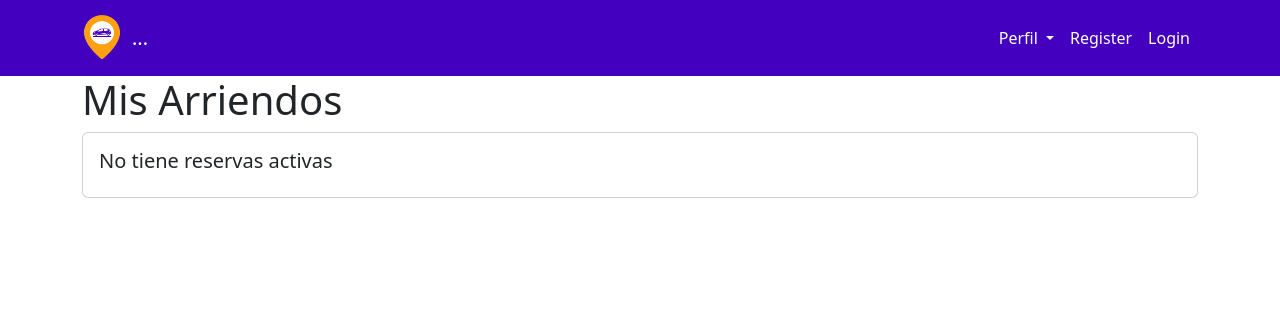
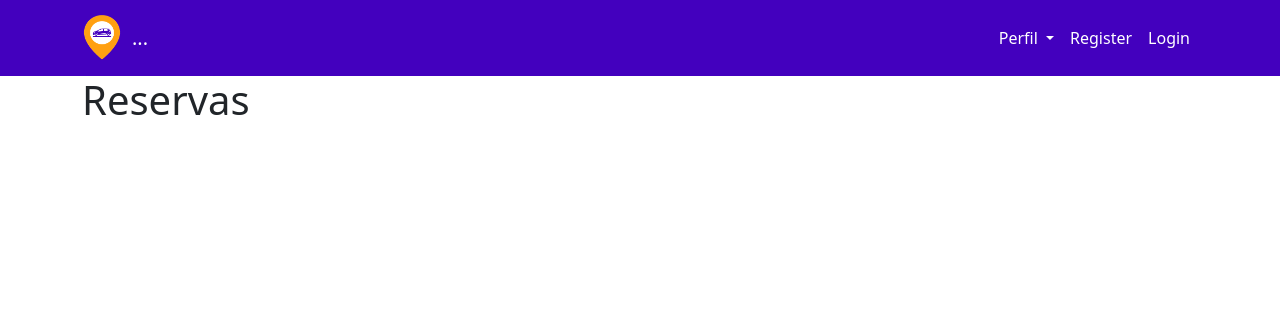
Before and after one commit to NicoSabandoff/Estacionamiento, a Django app: page /arriendos/ in a window 1280 px wide. Shown: the top 336 px of the page. Run offline with Django 3.2, Linux system fonts and the light colour scheme; some libraries are stand-ins or nearby versions.

Commit message:
correccion en clases

```diff
--- a/app/templates/estacionamiento/arriendos.html
+++ b/app/templates/estacionamiento/arriendos.html
@@ -1,30 +1,24 @@
 {% extends 'estacionamiento/base.html' %}
 
 {% block content %}
-    <h1>Mis Arriendos</h1>
+    <h1>Reservas</h1>
     <div class="card-deck">
-        {% if arrendamientos %}
         {% for arrendamiento in arrendamientos %}
             <div class="card">
                 <div class="card-body">
-                        <h5 class="card-title">Fecha de Inicio: {{ arrendamiento.fecha_inicio }}</h5>
+                    <h6 class="card-subtitle mb-2 text-muted">Fecha de Inicio: {{ arrendamiento.fecha_inicio }}</h6>
                     <h6 class="card-subtitle mb-2 text-muted">Fecha de Fin: {{ arrendamiento.fecha_fin }}</h6>
-                        <p class="card-text">Precio Total: {{ arrendamiento.precio }}</p>
+                    <h6 class="card-subtitle mb-2 text-muted">Dirección: {{ arrendamiento.estacionamiento.direccion }}</h6>
+                    <h6 class="card-subtitle mb-2 text-muted">Precio Total: {{ arrendamiento.precio }}</h6>
                     <!-- Agrega más detalles según tus modelos -->
                     <div class="btn-group" role="group">
-                            <a href="" class="btn btn-primary">Modificar</a>
-                            <a href="" class="btn btn-danger">Cancelar</a>
+                        <a href="{% url 'editar_arrendamiento' arrendamiento.id %}" class="btn">Modificar</a>
+                    </div>
+                    <div class="btn-group" role="group">
+                        <a href="{% url 'cancelar_reserva' arrendamiento.id %}" class="btn">Cancelar Reserva</a>
                     </div>
                 </div>
             </div>
         {% endfor %}
-        {% else %}
-            <div class="card">
-                <div class="card-body">
-                    <h5 class="card-title">No tiene reservas activas</h5>
-
-                </div>
-            </div>
-        {% endif %}
     </div>
 {% endblock %}
--- a/app/templates/estacionamiento/base.html
+++ b/app/templates/estacionamiento/base.html
@@ -42,7 +42,6 @@
                         <ul class="dropdown-menu" aria-labelledby="navbarDropdownMenuLink">
                           <li><a class="dropdown-item" href="#">Mi Perfil</a></li>
                           <li><a class="dropdown-item" href="{% url 'arriendos' %}">Mis Arriendos</a></li>
-                          <li><a class="dropdown-item" href="#">Mis Reservas</a></li>
                           <li><a class="dropdown-item" href="#">Ayuda</a></li>
                         </ul>
                       </li>
--- a/app/templates/estacionamiento/buscar.html
+++ b/app/templates/estacionamiento/buscar.html
@@ -82,10 +82,6 @@
                 });
             }
 
-            if (horaInicio != $(this).val()) {
-                $('#hora_fin').val('--.--');
-            }
-
             $('#hora_fin').prop('disabled', false);
         });
 
--- a/app/views.py
+++ b/app/views.py
@@ -143,8 +143,12 @@ def editar_arrendamiento(request, arrendamiento_id):
     return render(request, 'estacionamiento/editar_arrendamiento.html', {'arrendamiento': arrendamiento})
 
 
+
+
 def confirmar_cancelacion(request):
     return render(request, 'estacionamiento/confirmacion_cancelado.html')
+
+
 
 def cancelar_reserva(request, arrendamiento_id):
     try:
--- a/myvenv/pyvenv.cfg
+++ b/myvenv/pyvenv.cfg
@@ -2,4 +2,4 @@ home = /Library/Frameworks/Python.framework/Versions/3.12/bin
 include-system-site-packages = false
 version = 3.12.0
 executable = /Library/Frameworks/Python.framework/Versions/3.12/bin/python3.12
-command = /Users/conoflor/Desktop/Estacionamiento/myvenv/bin/python3 -m venv /Users/conoflor/Desktop/Estacionamiento/myvenv
+command = /Library/Frameworks/Python.framework/Versions/3.12/bin/python3 -m venv /Users/conoflor/Desktop/Estacionamiento/myvenv
```
Also changed, not shown: db.sqlite3. Lines whose indentation alone changed are shown as unchanged.
